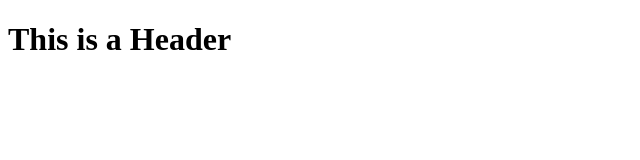
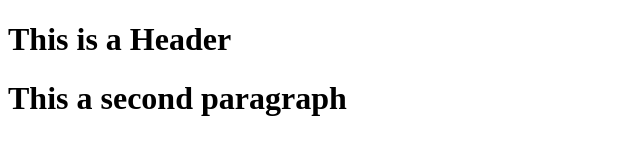
Before and after one commit to iGreenDS/git-test, a website: page index.html in a window 1280 px wide. Shown: the whole page, without its empty margins (0-640 px from the left). Drawn offline with Linux system fonts and the light colour scheme.

Commit message:
second commit

```diff
--- a/index.html
+++ b/index.html
@@ -7,6 +7,7 @@
 </head>
 <body>
     <h1>This is a Header </h1>
+    <h1>This a second paragraph</h1>
 
 </body>
 </html>
```
